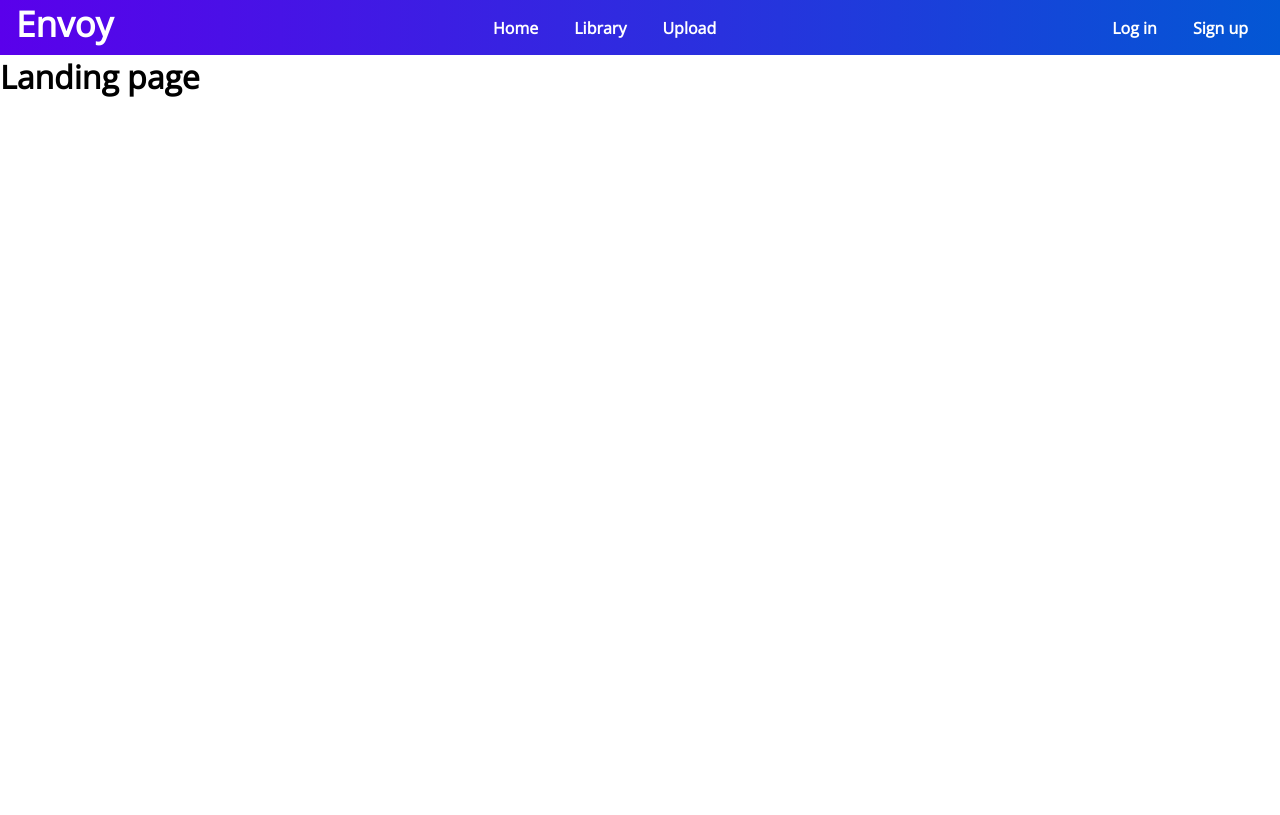
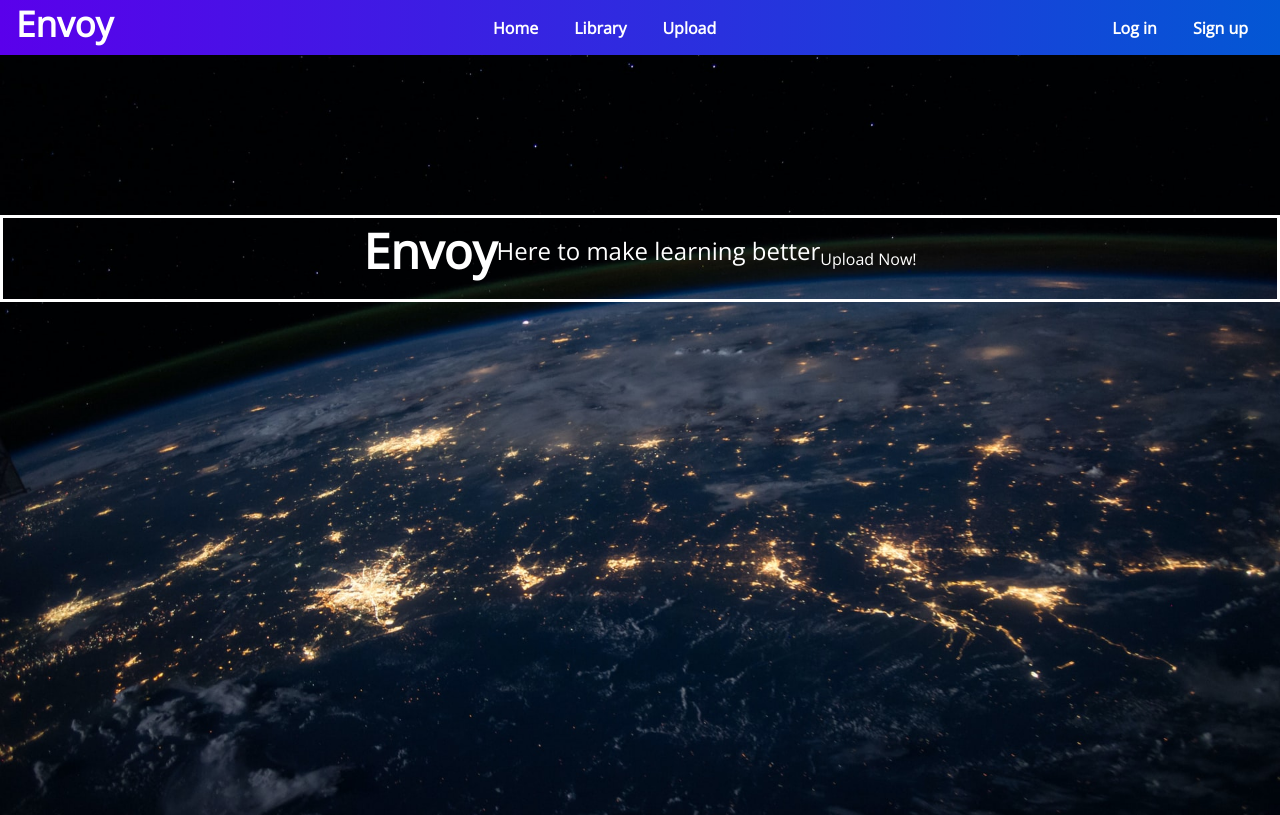
Before and after one commit to acm-projects/Envoy, a React (Create React App) app in the folder frontend/: page / in a window 1280 px wide. Built offline with nearby package versions, Linux system fonts and the light colour scheme; what uploader would draw is missing.

Commit message:
Initial homepage

```diff
--- a/frontend/src/App.js
+++ b/frontend/src/App.js
@@ -1,13 +1,16 @@
+import React from 'react'
+
 import './App.css';
 import Navbar from './components/Navbar';
+import Header from './components/Header'
 
-function App() {
-  return (
-    <div>
-      <Navbar />
-      <h1>Landing page</h1>
-    </div>
-  );
+const Home = () => {
+    return (
+        <React.Fragment>
+            <Navbar />
+            <Header />
+        </React.Fragment>
+    )
 }
 
-export default App;
+export default Home;
--- /dev/null
+++ b/frontend/src/components/Header.js
@@ -0,0 +1,20 @@
+import React from 'react'
+import { Link } from "react-router-dom"
+import './styles/Header.css'
+
+const Header = () => {
+    return (
+        <React.Fragment>
+            <header className="bg-image">
+                <div className="bg-container">
+                    <h1>Envoy</h1>
+                    <br />
+                    <h2>Here to make learning better</h2>
+                    <Link to="/upload">Upload Now!</Link>
+                </div>
+            </header>
+        </React.Fragment>
+    )
+}
+
+export default Header;
--- /dev/null
+++ b/frontend/src/components/styles/Header.css
@@ -0,0 +1,45 @@
+header {
+    color: white;
+    background: #37387a;
+    background-image: url('../../assets/space.jpg');
+    min-height: 95vh;
+    padding-top: 20vh;
+    text-align: center;
+    position: relative;
+    z-index: 1;
+    overflow: hidden;
+    background-position: center;
+    /* Center the image */
+    background-repeat: no-repeat;
+    /* Do not repeat the image */
+    background-size: cover;
+    /* Resize the background image to cover the entire container */
+}
+
+header h1 {
+    font-size: 3rem;
+    margin: 0 0 1rem;
+    vertical-align: middle;
+}
+
+header h2 {
+    font-weight: 300;
+    font-size: 1.5rem;
+    margin: 0 0 1rem;
+    vertical-align: middle;
+    white-space: pre-line;
+}
+
+header a {
+    color: #ffff;
+    vertical-align: middle;
+}
+
+.bg-container {
+    display: flex;
+    align-items: center;
+    justify-content: center;
+    height: 100;
+    margin: auto;
+    border: 3px solid #ffff;
+}
```
Also changed, not shown: frontend/src/assets/space.jpg (added).
